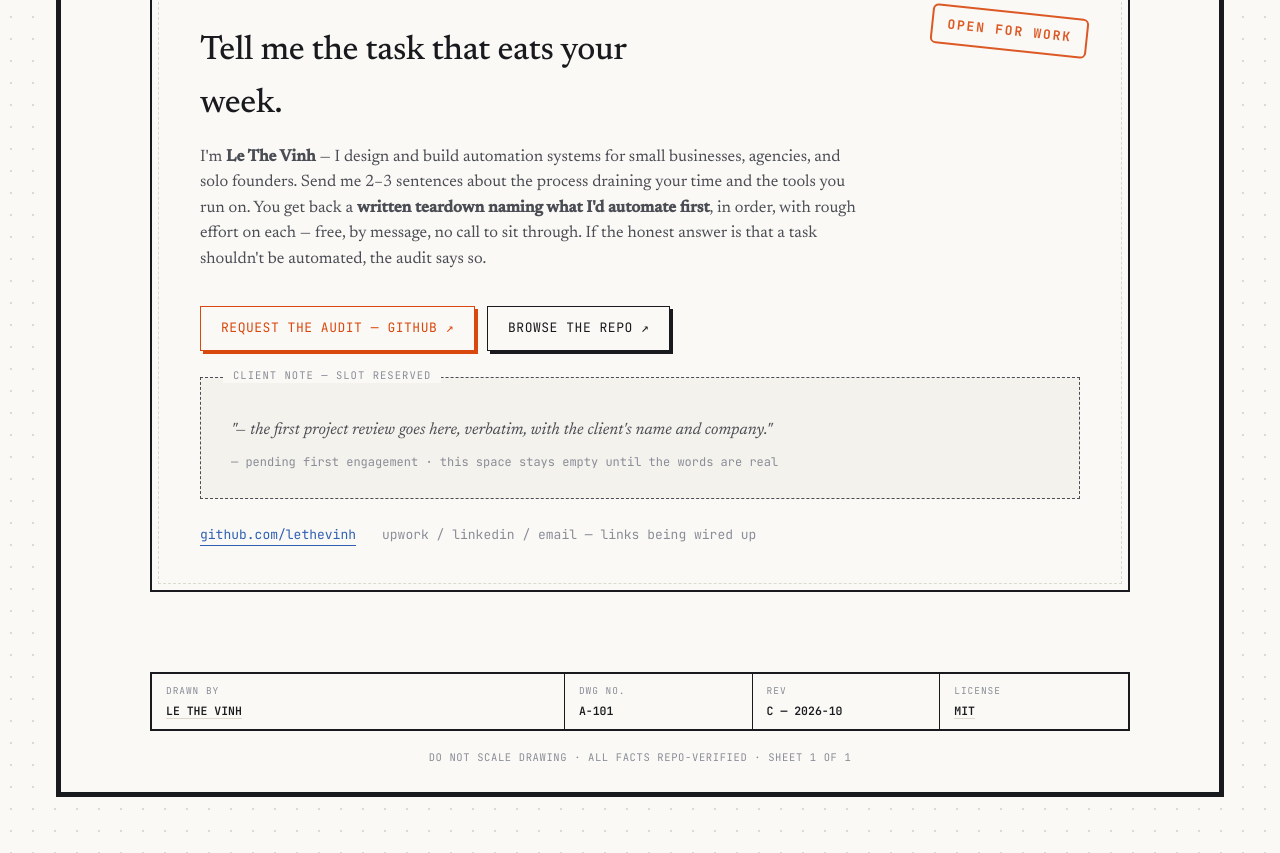
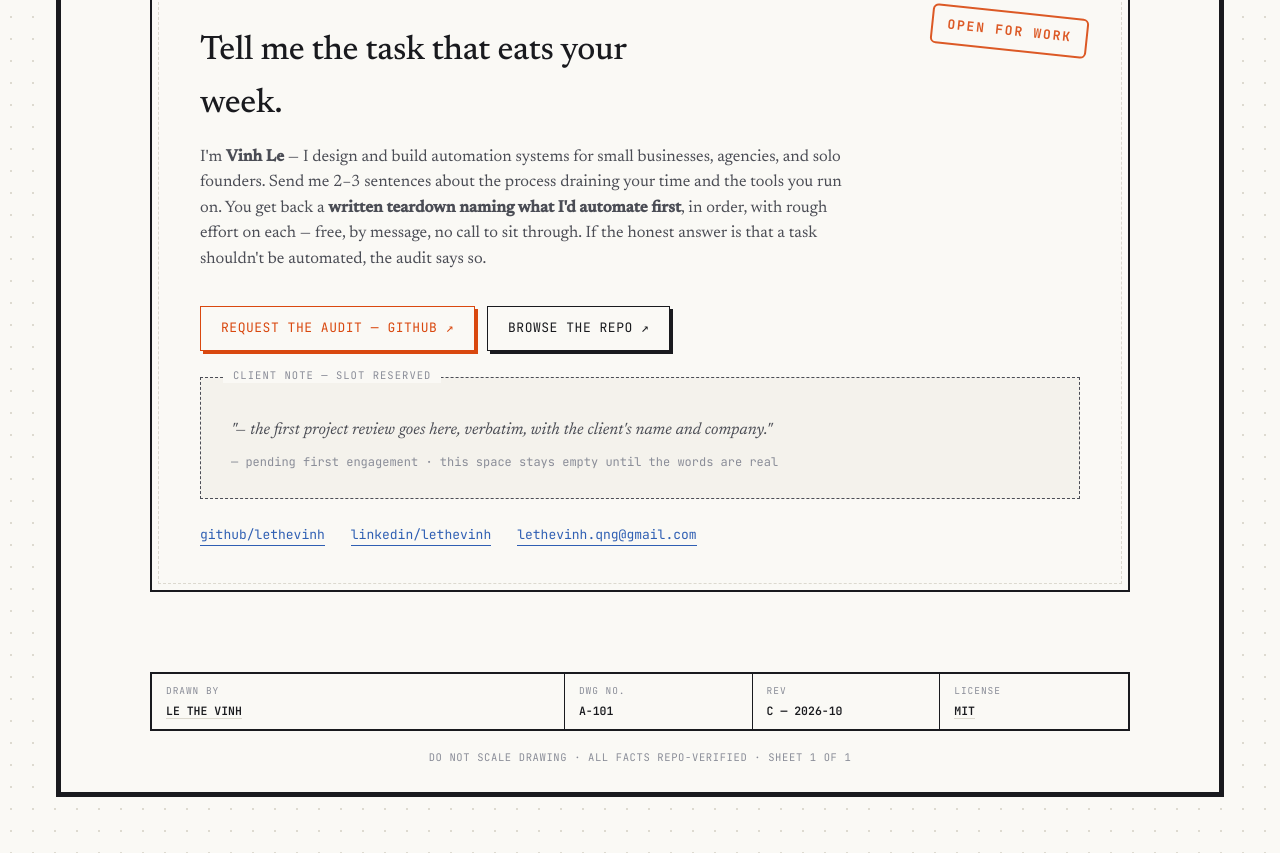
Before and after one commit to lethevinh/automation-workflows, a plain HTML site: page docs/index.html in a window 1280 px wide. Shown: the part 4988-5841 px from the top of the page. Drawn offline with Linux system fonts and the light colour scheme.

Commit message:
docs: add real contact links and shorten display name to Vinh Le

```diff
--- a/docs/index.html
+++ b/docs/index.html
@@ -3,9 +3,9 @@
 <head>
 <meta charset="utf-8">
 <meta name="viewport" content="width=device-width, initial-scale=1">
-<title>Le The Vinh — Automation Systems (n8n)</title>
+<title>Vinh Le — Automation Systems (n8n)</title>
 <meta name="description" content="Automation systems, not zaps — human-in-the-loop approvals, deterministic core logic, and failure handling designed in. Five documented n8n workflows with zero-credential demo lanes.">
-<meta property="og:title" content="Le The Vinh — Automation Systems">
+<meta property="og:title" content="Vinh Le — Automation Systems">
 <meta property="og:description" content="Five documented n8n automation systems — architecture diagrams, honest reliability docs, zero-credential demo lanes. Open for automation projects.">
 <meta property="og:type" content="website">
 <link rel="preconnect" href="https://fonts.googleapis.com">
@@ -289,7 +289,7 @@
         <div class="stamp">Open for work</div>
         <h2>Tell me the task that eats your week.</h2>
         <p>
-          I'm <b>Le The Vinh</b> — I design and build automation systems for
+          I'm <b>Vinh Le</b> — I design and build automation systems for
           small businesses, agencies, and solo founders. Send me 2–3
           sentences about the process draining your time and the tools you
           run on. You get back a <b>written teardown naming what I'd
@@ -308,11 +308,10 @@
           <p>"— the first project review goes here, verbatim, with the client's name and company."</p>
           <div class="whois">— pending first engagement · this space stays empty until the words are real</div>
         </div>
-        <!-- owner-input: replace with real links when available —
-             Upwork / LinkedIn / Email / Website (see README "Hire me") -->
         <div class="hire-links">
-          <a href="https://github.com/lethevinh">github.com/lethevinh</a>
-          <span class="dim">upwork / linkedin / email — links being wired up</span>
+          <a href="https://github.com/lethevinh">github/lethevinh</a>
+          <a href="https://www.linkedin.com/in/lethevinh">linkedin/lethevinh</a>
+          <a href="mailto:lethevinh.qng@gmail.com">lethevinh.qng@gmail.com</a>
         </div>
       </div>
     </div>
```
Also changed, not shown: 1 other file.
